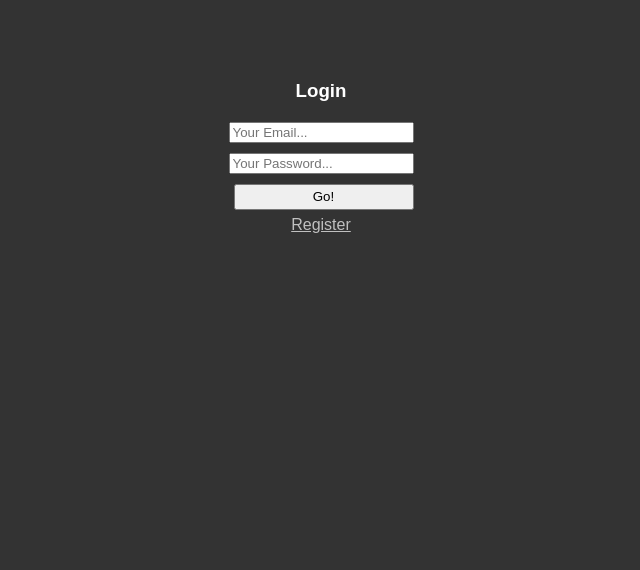
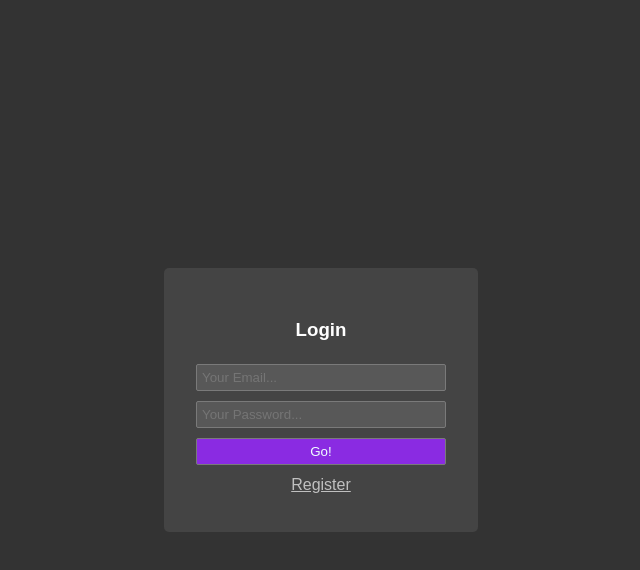
Before and after one commit to mohammadjf/9-mens-moris, a React app: page /login in a window 1280 px wide. Shown: the whole page, without its empty margins (319-959 px from the left). Built offline with nearby package versions, Linux system fonts and the light colour scheme; no server answers.

Commit message:
added some slick lookin styles (●'◡'●)

```diff
--- a/src/style/Login.css
+++ b/src/style/Login.css
@@ -1,32 +1,35 @@
 .container {
     display: flex;
-    justify-content: center;
     align-items: center;
+    height: 100vh;
 }
 
 .login_panel {
-    margin-top: 30px;
+    width: 250px;
     display: flex;
     flex-direction: column;
     text-align: center;
+    background: #444;
+    border-radius: 5px;
+    padding: 2rem;
 }
 
 .login_panel .error {
     color: red;
 }
 
-.login_panel button {
-    margin-left: 5px;
-    margin-top: 10px;
-    line-height: 20px;
+.login_panel button,
+.login_panel input {
+    background: #585858;
+    border: 1px solid #7a7a7a;
+    margin: 5px 0;
+    padding: 5px;
+    color: azure;
+    border-radius: 2px;
 }
 
-.login_panel h3 {
-    margin: 50px 0 10px 0;
-}
-
-.login_panel input {
-    margin-top: 10px;
+.login_panel button {
+    background: blueviolet;
 }
 
 .login_panel a {
```
